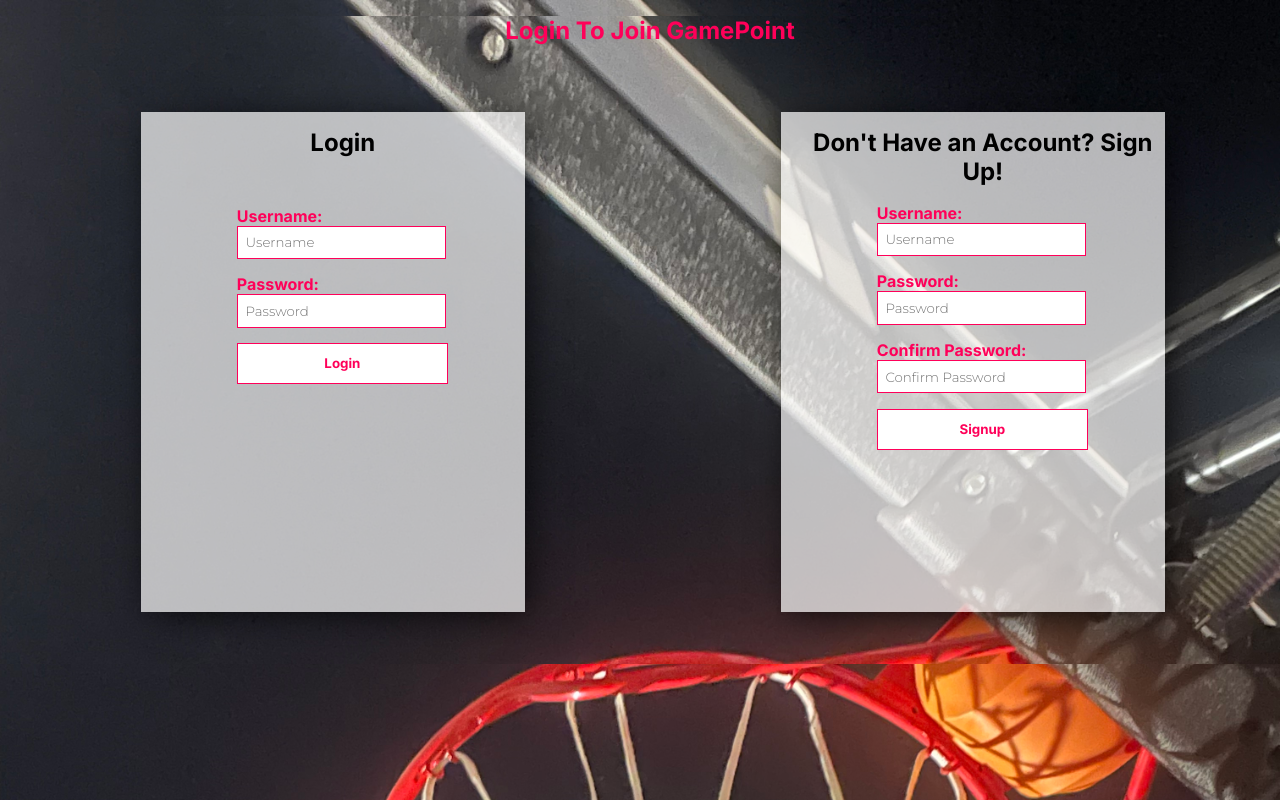
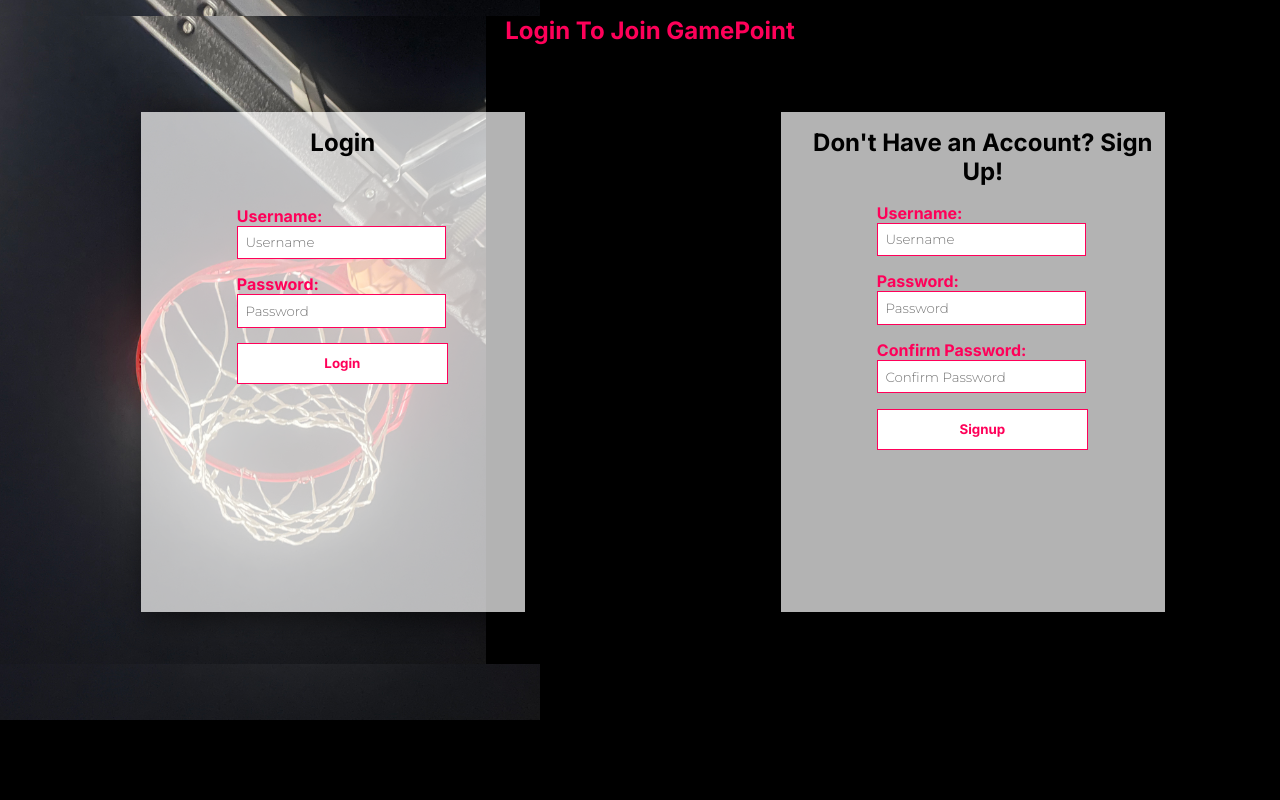
Before and after one commit to Aaravdugar21/GamePoint, a Flask app: page /login in a window 1280 px wide. Run offline with Flask 3, Linux system fonts and the light colour scheme.

Commit message:
Update style.css
bg change in css

```diff
--- a/static/style.css
+++ b/static/style.css
@@ -21,7 +21,8 @@
     height:90%;
     background-image:url("basketballbg.jpg");
     background-repeat:no-repeat;
-    background-size:cover;
+    background-size:contain;
+    background-color:black;
 }
 
 .login-surround{
```
